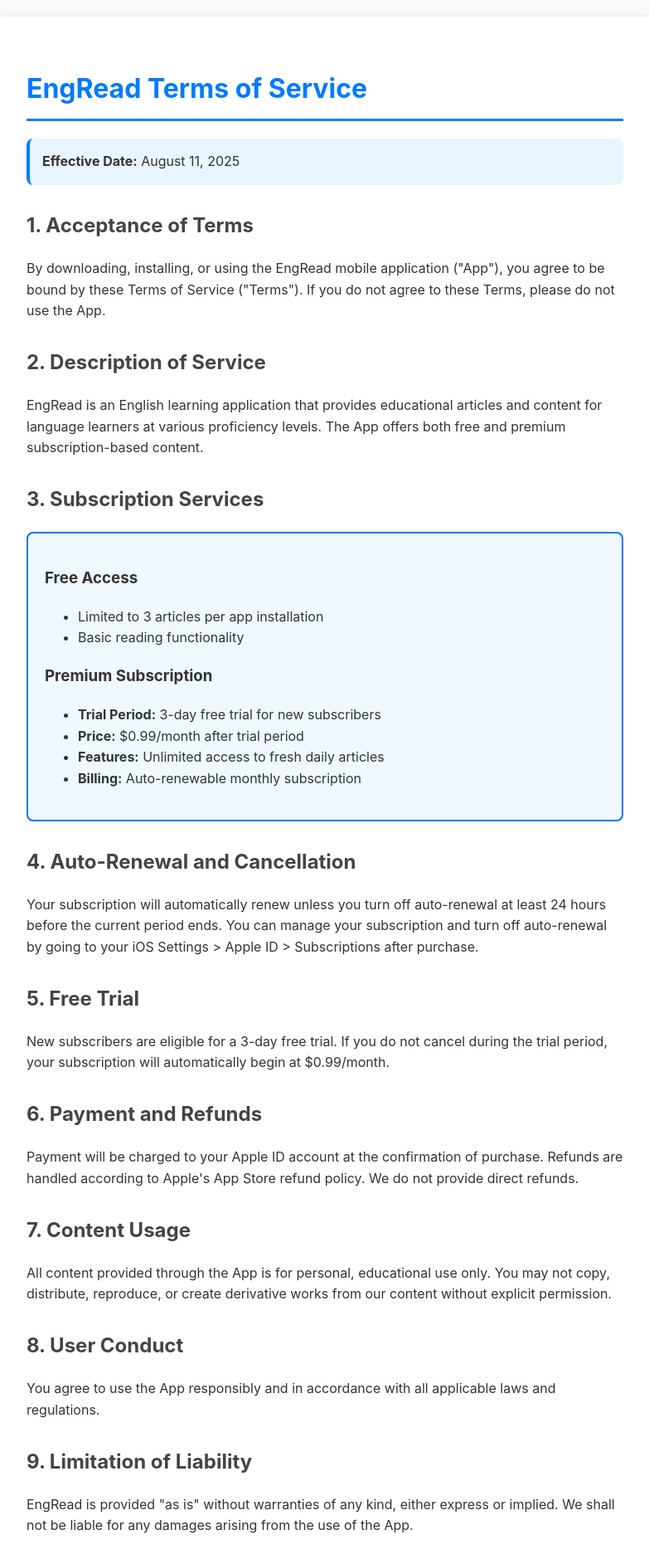
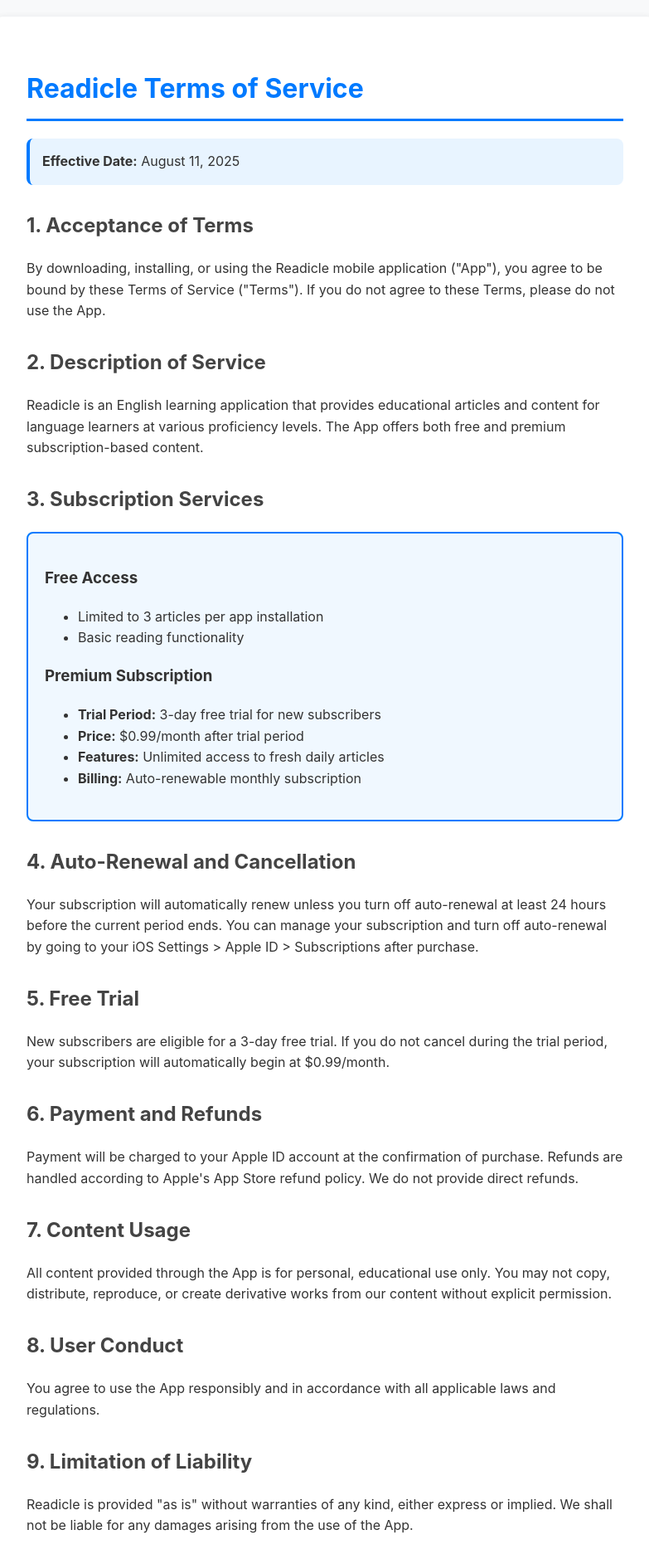
Before and after one commit to interlish/appsupport, a plain HTML site: page terms.html in a window 1280 px wide. Shown: the top 1879 px of the page at 83% size, without its empty margins (248-1031 px from the left). Drawn offline with Linux system fonts and the light colour scheme.

Commit message:
Update terms.html

```diff
--- a/terms.html
+++ b/terms.html
@@ -3,7 +3,7 @@
 <head>
     <meta charset="UTF-8">
     <meta name="viewport" content="width=device-width, initial-scale=1.0">
-    <title>Terms of Service - EngRead</title>
+    <title>Terms of Service - Readicle</title>
     <style>
         body {
             font-family: -apple-system, BlinkMacSystemFont, 'Segoe UI', Roboto, sans-serif;
@@ -53,17 +53,17 @@
 </head>
 <body>
     <div class="container">
-        <h1>EngRead Terms of Service</h1>
+        <h1>Readicle Terms of Service</h1>
 
         <div class="effective-date">
             <strong>Effective Date:</strong> August 11, 2025
         </div>
 
         <h2>1. Acceptance of Terms</h2>
-        <p>By downloading, installing, or using the EngRead mobile application ("App"), you agree to be bound by these Terms of Service ("Terms"). If you do not agree to these Terms, please do not use the App.</p>
+        <p>By downloading, installing, or using the Readicle mobile application ("App"), you agree to be bound by these Terms of Service ("Terms"). If you do not agree to these Terms, please do not use the App.</p>
 
         <h2>2. Description of Service</h2>
-        <p>EngRead is an English learning application that provides educational articles and content for language learners at various proficiency levels. The App offers both free and premium subscription-based content.</p>
+        <p>Readicle is an English learning application that provides educational articles and content for language learners at various proficiency levels. The App offers both free and premium subscription-based content.</p>
 
         <h2>3. Subscription Services</h2>
         <div class="subscription-info">
@@ -98,7 +98,7 @@
         <p>You agree to use the App responsibly and in accordance with all applicable laws and regulations.</p>
 
         <h2>9. Limitation of Liability</h2>
-        <p>EngRead is provided "as is" without warranties of any kind, either express or implied. We shall not be liable for any damages arising from the use of the App.</p>
+        <p>Readicle is provided "as is" without warranties of any kind, either express or implied. We shall not be liable for any damages arising from the use of the App.</p>
 
         <h2>10. Changes to Terms</h2>
         <p>We reserve the right to modify these Terms at any time. Your continued use of the App constitutes acceptance of any changes.</p>
@@ -109,7 +109,7 @@
         <div class="contact">
             <h2>12. Contact Information</h2>
             <p>For questions about these Terms of Service, please contact us at:</p>
-            <p><strong>Email:</strong> support@engread.com</p>
+            <p><strong>Email:</strong> support@Readicle.com</p>
             <p><strong>Subject:</strong> Terms of Service Inquiry</p>
         </div>
     </div>
```
